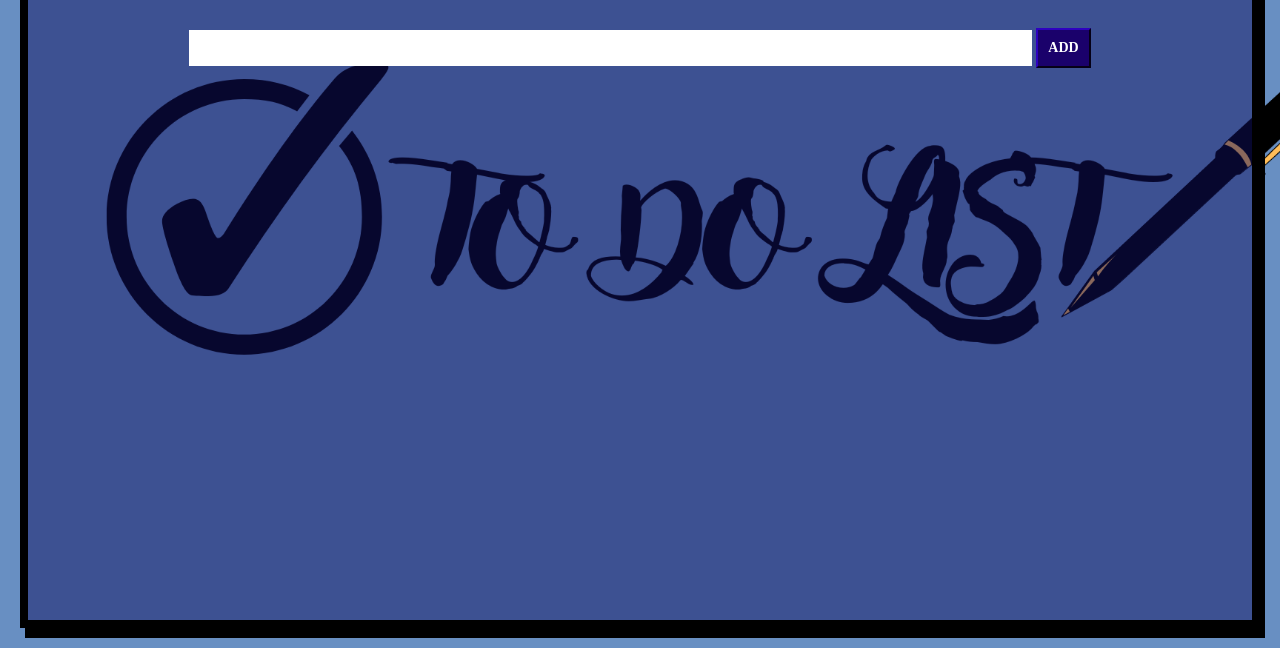
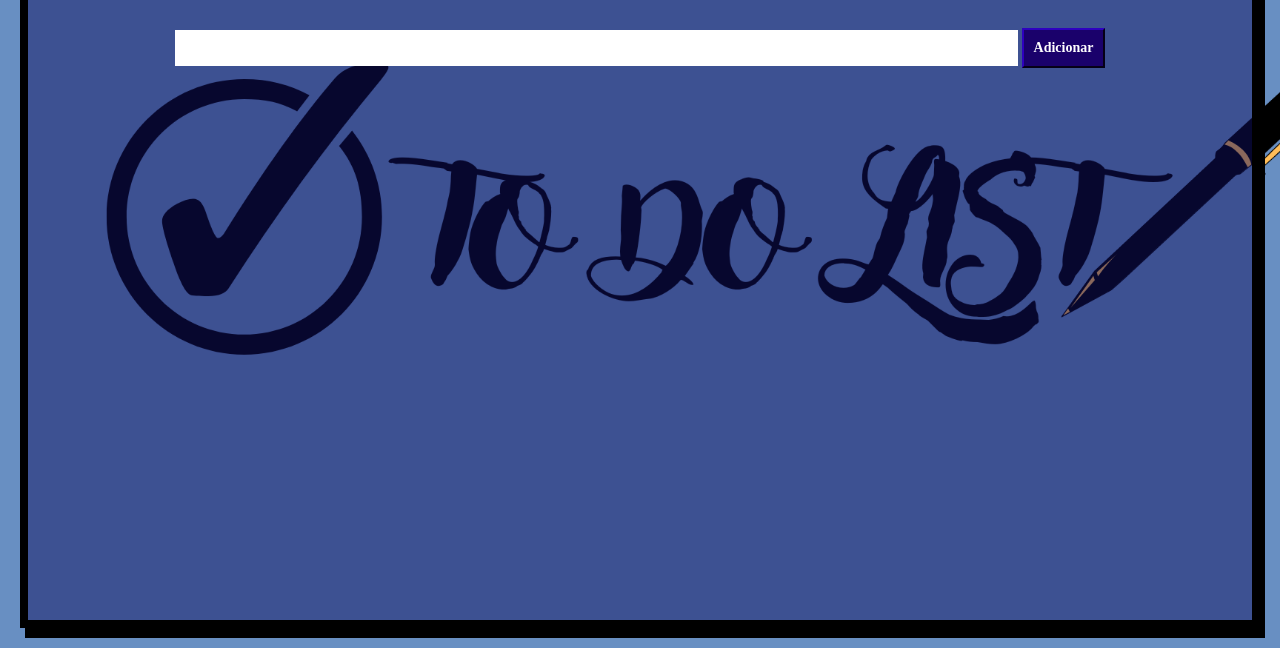
Before and after one commit to ElaineDutra/CursoINF, a plain HTML site: page TodoList/to do list.html in a window 1280 px wide. Shown: the part 152-800 px from the top of the page. Drawn offline with Linux system fonts and the light colour scheme.

Commit message:
Update to do list.html

```diff
--- a/TodoList/to do list.html
+++ b/TodoList/to do list.html
@@ -10,7 +10,7 @@
     </div>
     <div class="Listagem">
     <input id="texto">
-    <button onclick="Adicionar();" id="botão" placeholder="tarefas"> ADD </button>
+    <button onclick="Adicionar();" id="botão" placeholder="tarefas"> Adicionar </button>
     <script>
 
         function Adicionar()
```
